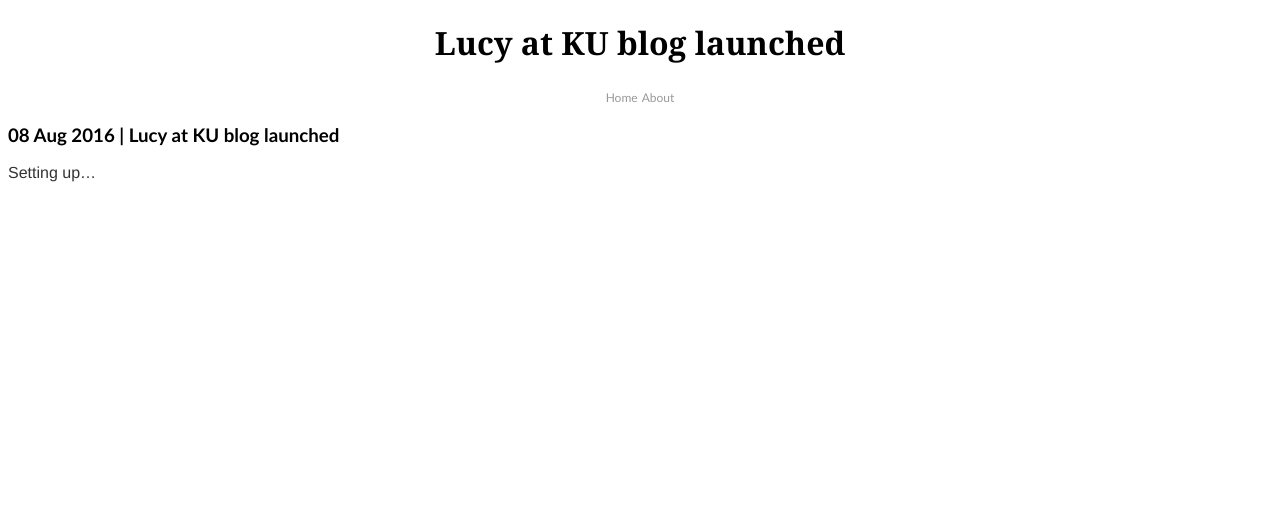
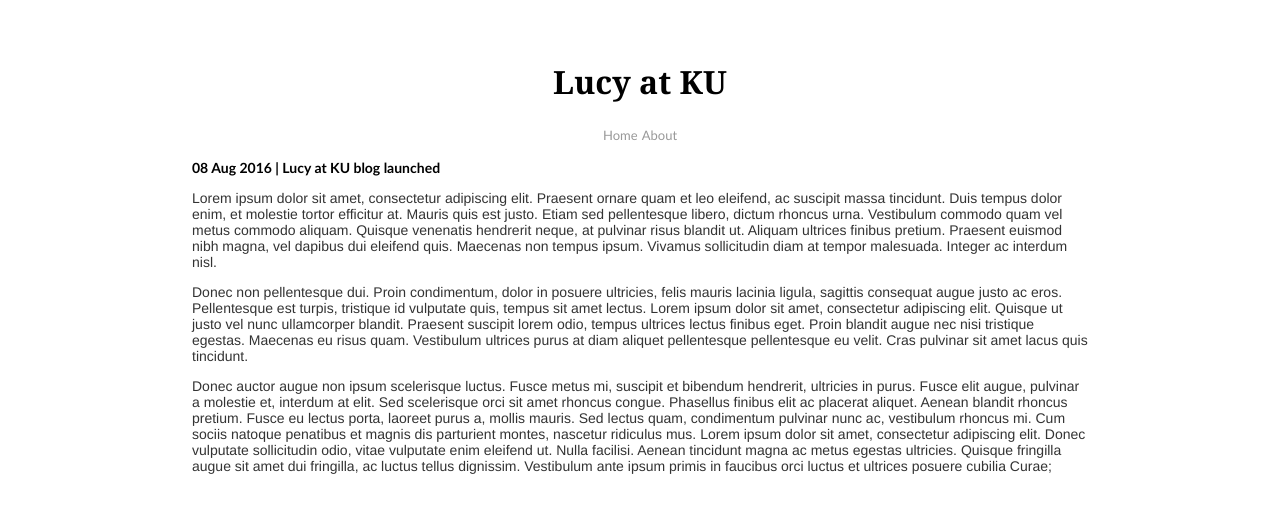
Before and after one commit to lucychian/cphlucy, a Jekyll site: the page built from _posts/2016-08-08-site-launched.md, in a window 1280 px wide. Shown: the top 513 px of the page. Built offline with Jekyll 4.4.1, drawn with Linux system fonts in a browser that asks for light colours.

Commit message:
Fix CSS classes for posts

```diff
--- a/_layouts/default.html
+++ b/_layouts/default.html
@@ -1,18 +1,19 @@
 <!DOCTYPE html>
     <html>
         <head>
-            <title>Lucy at KU</title>
+            <title>{{ page.title }}</title>
             <!-- link to main stylesheet -->
             {% include header.html %}
-            <h1> {{ page.title }} </h1>
-        </head>
-        <body>
+            <h1> Lucy at KU </h1>
             <nav>
                 <ul>
                     <li><a href="{{ site.baseurl }}">Home</a></li>
                     <li><a href="{{ site.baseurl }}/about">About</a></li>
                 </ul>
             </nav>
+        </head>
+        <body>
+
             <div class="container">
 
             {{ content }}
--- a/_posts/2016-08-08-site-launched.md
+++ b/_posts/2016-08-08-site-launched.md
@@ -4,4 +4,8 @@ title: "Lucy at KU blog launched"
 date: 2016-08-08
 ---
 
-Setting up...
+ Lorem ipsum dolor sit amet, consectetur adipiscing elit. Praesent ornare quam et leo eleifend, ac suscipit massa tincidunt. Duis tempus dolor enim, et molestie tortor efficitur at. Mauris quis est justo. Etiam sed pellentesque libero, dictum rhoncus urna. Vestibulum commodo quam vel metus commodo aliquam. Quisque venenatis hendrerit neque, at pulvinar risus blandit ut. Aliquam ultrices finibus pretium. Praesent euismod nibh magna, vel dapibus dui eleifend quis. Maecenas non tempus ipsum. Vivamus sollicitudin diam at tempor malesuada. Integer ac interdum nisl.
+
+ Donec non pellentesque dui. Proin condimentum, dolor in posuere ultricies, felis mauris lacinia ligula, sagittis consequat augue justo ac eros. Pellentesque est turpis, tristique id vulputate quis, tempus sit amet lectus. Lorem ipsum dolor sit amet, consectetur adipiscing elit. Quisque ut justo vel nunc ullamcorper blandit. Praesent suscipit lorem odio, tempus ultrices lectus finibus eget. Proin blandit augue nec nisi tristique egestas. Maecenas eu risus quam. Vestibulum ultrices purus at diam aliquet pellentesque pellentesque eu velit. Cras pulvinar sit amet lacus quis tincidunt.
+
+ Donec auctor augue non ipsum scelerisque luctus. Fusce metus mi, suscipit et bibendum hendrerit, ultricies in purus. Fusce elit augue, pulvinar a molestie et, interdum at elit. Sed scelerisque orci sit amet rhoncus congue. Phasellus finibus elit ac placerat aliquet. Aenean blandit rhoncus pretium. Fusce eu lectus porta, laoreet purus a, mollis mauris. Sed lectus quam, condimentum pulvinar nunc ac, vestibulum rhoncus mi. Cum sociis natoque penatibus et magnis dis parturient montes, nascetur ridiculus mus. Lorem ipsum dolor sit amet, consectetur adipiscing elit. Donec vulputate sollicitudin odio, vitae vulputate enim eleifend ut. Nulla facilisi. Aenean tincidunt magna ac metus egestas ultricies. Quisque fringilla augue sit amet dui fringilla, ac luctus tellus dignissim. Vestibulum ante ipsum primis in faucibus orci luctus et ultrices posuere cubilia Curae;
--- a/css/main.css
+++ b/css/main.css
@@ -1,5 +1,7 @@
 body {
     font-family: 'Optima', 'Segoe UI' ,'Helvetica', 'Sans-Serif';
+    margin: 60px auto;
+    width: 70%;
 }
 
 nav {
@@ -14,7 +16,7 @@ nav ul {
 
 nav ul li {
     display: inline;
-    font-size: 12px;
+    font-size: 13px;
 }
 
 a {
@@ -35,12 +37,16 @@ h2 {
     font-family: 'Optima', 'Segoe UI' ,'Helvetica', 'Sans-Serif';
 }
 
+h3 {
+    font-size: 14px;
+}
+
 p {
     color: #333;
+    font-size: 14px;
     font-family:'Helvetica', 'Arial', 'Sans-serif';
 }
 
-#container {
-    margin: 60px auto;
-    width: 70%;
+#posts {
+    background-color: Gainsboro;
 }
```
Also changed, not shown: index.html (+4 -4 lines).
